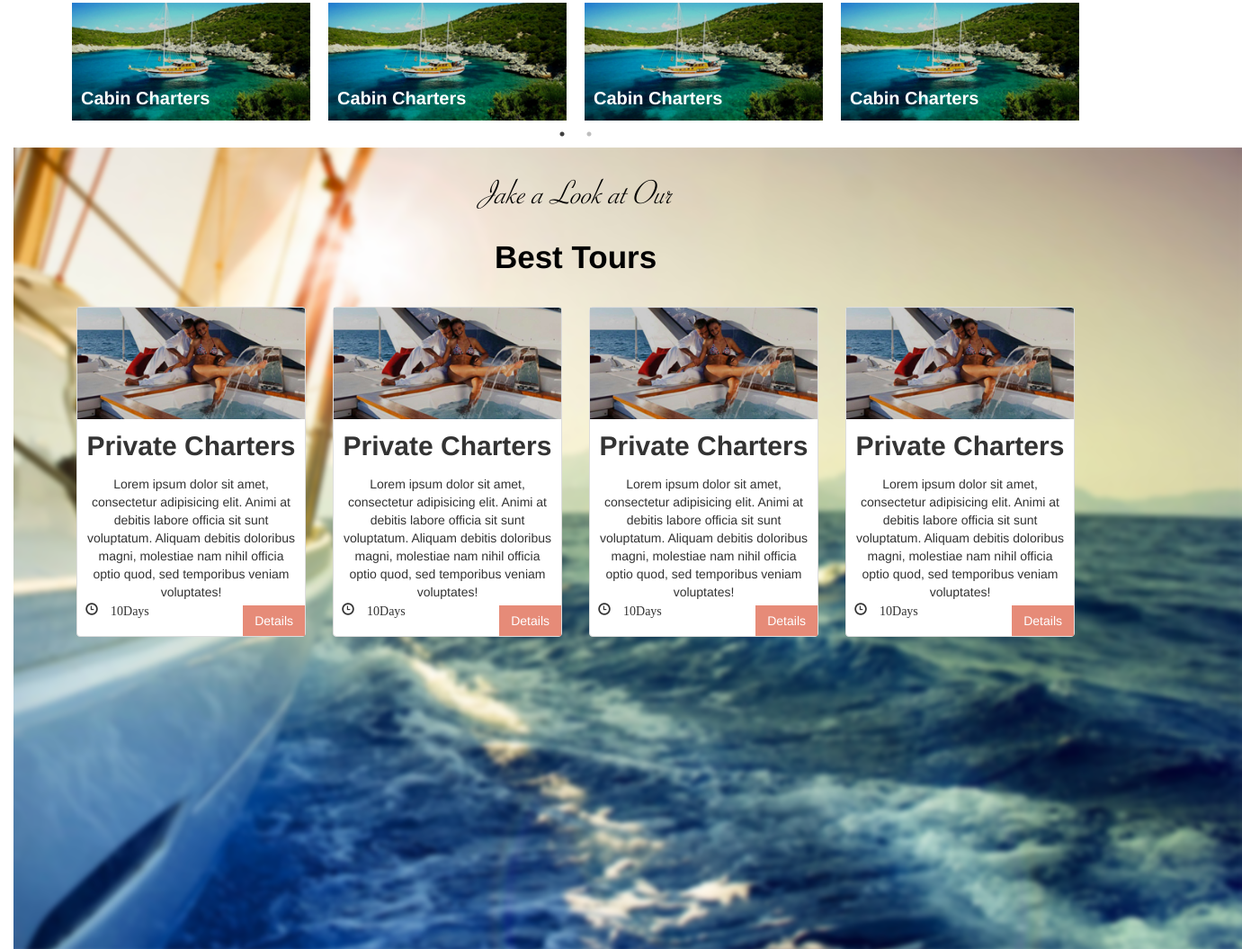
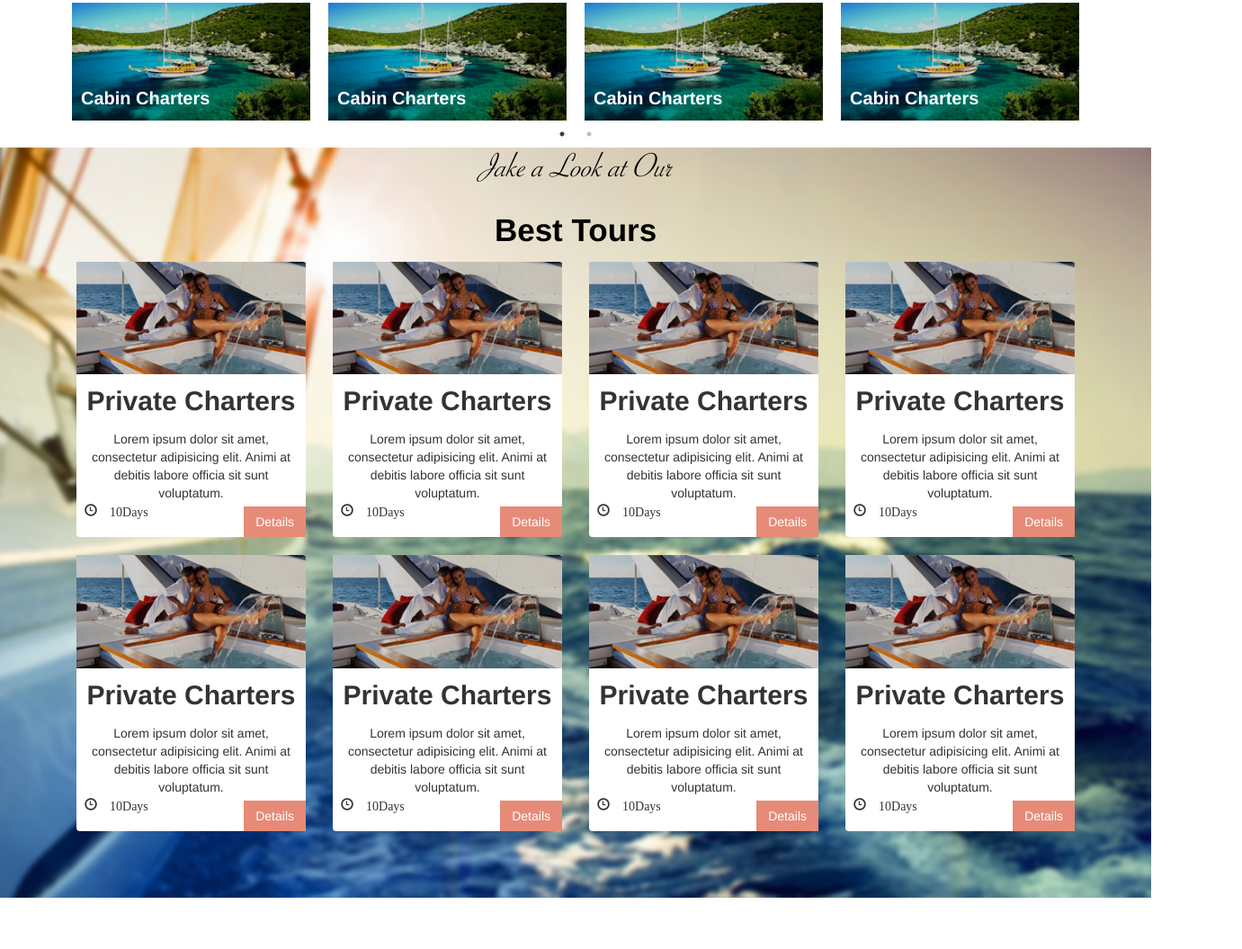
Before and after one commit to YunuSTuraN/gulletintern, a website: page index.html in a window 1280 px wide. Shown: the part 768-1823 px from the top of the page at 90% size, 1381 px wide, since content can reach past the window. After the commit the page ends 1766 px from the top, so only its background shows below. Drawn offline with nearby package versions, Linux system fonts and the light colour scheme; files whose address does not match are found by name.

Commit message:
edited thumbnail

```diff
--- a/assets/css/Styles.css
+++ b/assets/css/Styles.css
@@ -214,26 +214,25 @@ a.next a.prev:before {
 
 }
 /*Backgroud image two*/
-.background_img_two{
+.thumbnail_background{
     position: absolute;
-    width: 100%;
+    overflow: hidden;
+    padding: 0;
+
 }
 /*text two*/
 .text_two {
-    top: 30px;
+
     position: relative;
 }
 /*Thumbnail's*/
 .thumbnail {
     padding: 0;
     position: relative;
-    top: 50px;
+    border: 1px white;
 }
 .thumbnail_img{
     width: 100%;
-}
-.thumbnail_box {
-    padding: 10px;
 }
 .thumbnail_header{
     text-align: center;
@@ -242,6 +241,9 @@ a.next a.prev:before {
 }
 .thumbnail_text {
     text-align: center;
+}
+.thumbnail_box {
+    padding: 10px;
 }
 .details {
     color: white;
--- a/index.html
+++ b/index.html
@@ -122,9 +122,9 @@
         </div>
     </div>
 </div>
-<div class="container-fluid">
+<div class="container-fluid thumbnail_background">
     <div class="background_img_two">
-        <img src="assets/img/anasayfaarkaplan2.png">
+        <img class="img-responsive" src="assets/img/anasayfaarkaplan2.png">
     </div>
 </div>
 <div class="container-fluid">
@@ -139,10 +139,8 @@
             <img class="img-responsive thumbnail_img" src="assets/img/PrivateCharters.jpg" alt="Private Charters">
             <div class="caption thumbnail_box">
                 <p class="thumbnail_header">Private Charters</p>
-                <div class="thumbnail_text">Lorem ipsum dolor sit amet, consectetur adipisicing elit. Animi at debitis
-                    labore officia sit sunt
-                    voluptatum. Aliquam debitis doloribus magni, molestiae nam nihil officia optio quod, sed temporibus
-                    veniam voluptates!
+                <div class="thumbnail_text">Lorem ipsum dolor sit amet, consectetur adipisicing elit. Animi at
+                    debitis labore officia sit sunt voluptatum.
                 </div>
                 <p><span class="glyphicon glyphicon-time"> 10Days</span><a href="#" class="btn btn-default details"
                                                                            role="button">Details</a></p>
@@ -154,10 +152,8 @@
             <img class="img-responsive thumbnail_img" src="assets/img/PrivateCharters.jpg" alt="Private Charters">
             <div class="caption thumbnail_box">
                 <p class="thumbnail_header">Private Charters</p>
-                <div class="thumbnail_text">Lorem ipsum dolor sit amet, consectetur adipisicing elit. Animi at debitis
-                    labore officia sit sunt
-                    voluptatum. Aliquam debitis doloribus magni, molestiae nam nihil officia optio quod, sed temporibus
-                    veniam voluptates!
+                <div class="thumbnail_text">Lorem ipsum dolor sit amet, consectetur adipisicing elit. Animi at
+                    debitis labore officia sit sunt voluptatum.
                 </div>
                 <p><span class="glyphicon glyphicon-time"> 10Days</span><a href="#" class="btn btn-default details"
                                                                            role="button">Details</a></p>
@@ -169,10 +165,8 @@
             <img class="img-responsive thumbnail_img" src="assets/img/PrivateCharters.jpg" alt="Private Charters">
             <div class="caption thumbnail_box">
                 <p class="thumbnail_header">Private Charters</p>
-                <div class="thumbnail_text">Lorem ipsum dolor sit amet, consectetur adipisicing elit. Animi at debitis
-                    labore officia sit sunt
-                    voluptatum. Aliquam debitis doloribus magni, molestiae nam nihil officia optio quod, sed temporibus
-                    veniam voluptates!
+                <div class="thumbnail_text">Lorem ipsum dolor sit amet, consectetur adipisicing elit. Animi at
+                    debitis labore officia sit sunt voluptatum.
                 </div>
                 <p><span class="glyphicon glyphicon-time"> 10Days</span><a href="#" class="btn btn-default details"
                                                                            role="button">Details</a></p>
@@ -184,14 +178,75 @@
             <img class="img-responsive thumbnail_img" src="assets/img/PrivateCharters.jpg" alt="Private Charters">
             <div class="caption thumbnail_box">
                 <p class="thumbnail_header">Private Charters</p>
-                <div class="thumbnail_text">Lorem ipsum dolor sit amet, consectetur adipisicing elit. Animi at debitis
+                <div class="thumbnail_text">Lorem ipsum dolor sit amet, consectetur adipisicing elit. Animi at
+                    debitis
                     labore officia sit sunt
-                    voluptatum. Aliquam debitis doloribus magni, molestiae nam nihil officia optio quod, sed temporibus
-                    veniam voluptates!
+                    voluptatum.
                 </div>
-                <p><span class="glyphicon glyphicon-time thumbnail_days"> 10Days</span><a href="#"
-                                                                                          class="btn btn-default details"
-                                                                                          role="button">Details</a></p>
+                <p><span class="glyphicon glyphicon-time"> 10Days</span><a href="#" class="btn btn-default details"
+                                                                           role="button">Details</a></p>
+            </div>
+        </div>
+    </div>
+</div>
+<div class="container">
+    <div class="col-md-3">
+        <div class="thumbnail">
+            <img class="img-responsive thumbnail_img" src="assets/img/PrivateCharters.jpg" alt="Private Charters">
+            <div class="caption thumbnail_box">
+                <p class="thumbnail_header">Private Charters</p>
+                <div class="thumbnail_text">Lorem ipsum dolor sit amet, consectetur adipisicing elit. Animi at
+                    debitis
+                    labore officia sit sunt
+                    voluptatum.
+                </div>
+                <p><span class="glyphicon glyphicon-time"> 10Days</span><a href="#" class="btn btn-default details"
+                                                                           role="button">Details</a></p>
+            </div>
+        </div>
+    </div>
+    <div class="col-md-3">
+        <div class="thumbnail">
+            <img class="img-responsive thumbnail_img" src="assets/img/PrivateCharters.jpg" alt="Private Charters">
+            <div class="caption thumbnail_box">
+                <p class="thumbnail_header">Private Charters</p>
+                <div class="thumbnail_text">Lorem ipsum dolor sit amet, consectetur adipisicing elit. Animi at
+                    debitis
+                    labore officia sit sunt
+                    voluptatum.
+                </div>
+                <p><span class="glyphicon glyphicon-time"> 10Days</span><a href="#" class="btn btn-default details"
+                                                                           role="button">Details</a></p>
+            </div>
+        </div>
+    </div>
+    <div class="col-md-3">
+        <div class="thumbnail">
+            <img class="img-responsive thumbnail_img" src="assets/img/PrivateCharters.jpg" alt="Private Charters">
+            <div class="caption thumbnail_box">
+                <p class="thumbnail_header">Private Charters</p>
+                <div class="thumbnail_text">Lorem ipsum dolor sit amet, consectetur adipisicing elit. Animi at
+                    debitis
+                    labore officia sit sunt
+                    voluptatum.
+                </div>
+                <p><span class="glyphicon glyphicon-time"> 10Days</span><a href="#" class="btn btn-default details"
+                                                                           role="button">Details</a></p>
+            </div>
+        </div>
+    </div>
+    <div class="col-md-3">
+        <div class="thumbnail">
+            <img class="img-responsive thumbnail_img" src="assets/img/PrivateCharters.jpg" alt="Private Charters">
+            <div class="caption thumbnail_box">
+                <p class="thumbnail_header">Private Charters</p>
+                <div class="thumbnail_text">Lorem ipsum dolor sit amet, consectetur adipisicing elit. Animi at
+                    debitis
+                    labore officia sit sunt
+                    voluptatum.
+                </div>
+                <p><span class="glyphicon glyphicon-time"> 10Days</span><a href="#" class="btn btn-default details"
+                                                                           role="button">Details</a></p>
             </div>
         </div>
     </div>
```
